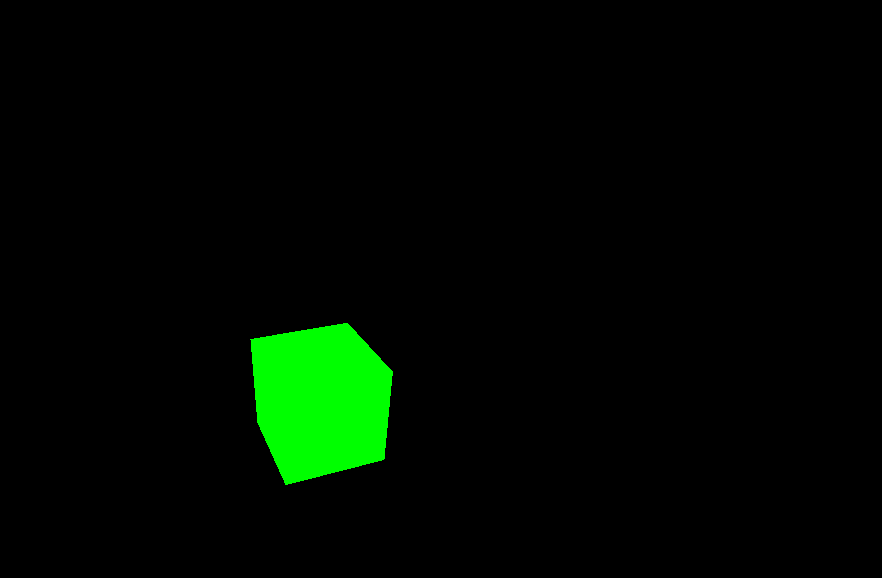
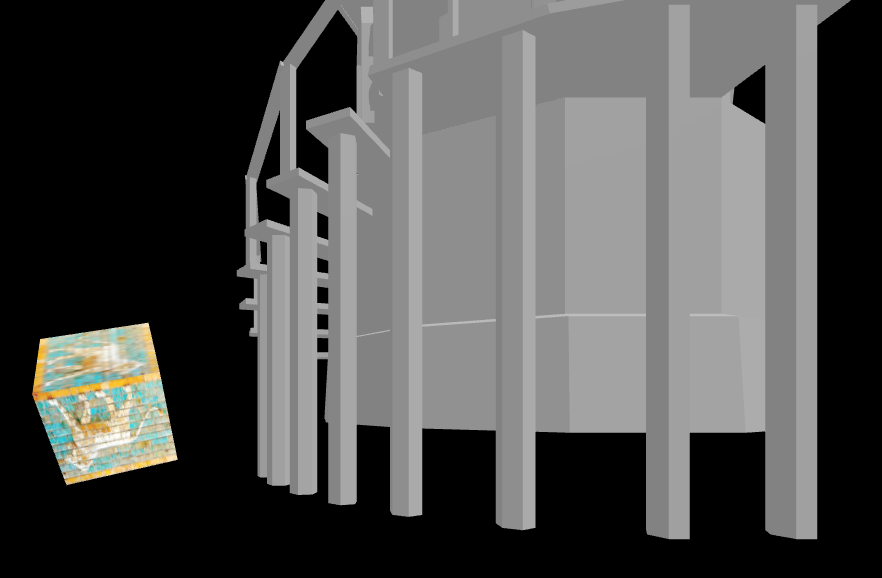
Before and after one commit to mlau16/CSE-160, a website built with Vite: page asgn5/index.html in a window 1280 px wide. Shown: the whole page, without its empty margins (322-1204 px from the left). Built offline with nearby package versions, Linux system fonts and the light colour scheme; animation ran at ten frames a second.

Commit message:
added obj model

```diff
--- a/asgn5/asgn5.js
+++ b/asgn5/asgn5.js
@@ -1,16 +1,40 @@
 import * as THREE from 'three';
+import { OBJLoader } from 'three/addons/loaders/OBJLoader.js';
 
 const scene = new THREE.Scene();
 const camera = new THREE.PerspectiveCamera( 75, window.innerWidth / window.innerHeight, 0.1, 1000 );
 
-const renderer = new THREE.WebGLRenderer();
+const renderer = new THREE.WebGLRenderer({ antialias: true });
 renderer.setSize( window.innerWidth, window.innerHeight );
 document.body.appendChild( renderer.domElement );
 
+const light = new THREE.DirectionalLight(0xffffff, 1);
+light.position.set(5, 10, 5);
+scene.add(light);
+
+const ambient = new THREE.AmbientLight(0xffffff, 0.7);
+scene.add(ambient);
+
+const loader = new THREE.TextureLoader();
+const texture = loader.load('./img/crate.jpg');
+
 const geometry = new THREE.BoxGeometry( 1, 1, 1 );
-const material = new THREE.MeshBasicMaterial( { color: 0x00ff00 } );
+const material = new THREE.MeshBasicMaterial( { map: texture, } );
 const cube = new THREE.Mesh( geometry, material );
+cube.position.set(-2, 0, 0);
 scene.add( cube );
+
+const objLoader = new OBJLoader();
+objLoader.load('./resources/windmill_001.obj', (root) => {
+  root.position.set(2, 0, 0);
+  root.scale.set(1,1,1);
+  root.traverse((child) => {
+    if (child.isMesh) {
+      child.material = new THREE.MeshPhongMaterial({ color: 0xffffff });
+    }
+  });
+  scene.add(root);
+});
 
 camera.position.z = 5;
 
--- a/asgn5/index.html
+++ b/asgn5/index.html
@@ -6,6 +6,15 @@
     <style>
       body { margin: 0; }
     </style>
+
+    <script type="importmap">
+    {
+    "imports": {
+        "three": "https://cdn.jsdelivr.net/npm/three@<version>/build/three.module.js",
+        "three/addons/": "https://cdn.jsdelivr.net/npm/three@<version>/examples/jsm/"
+    }
+    }
+    </script>
   </head>
   <body>
     <script type="module" src="/asgn5.js"></script>
```
Also changed, not shown: asgn5/package.json (+6 -1 lines), asgn5/public/img/crate.jpg (added), asgn5/public/resources/windmill_001.mtl (added), asgn5/public/resources/windmill_001.obj (added), 1 other file.
